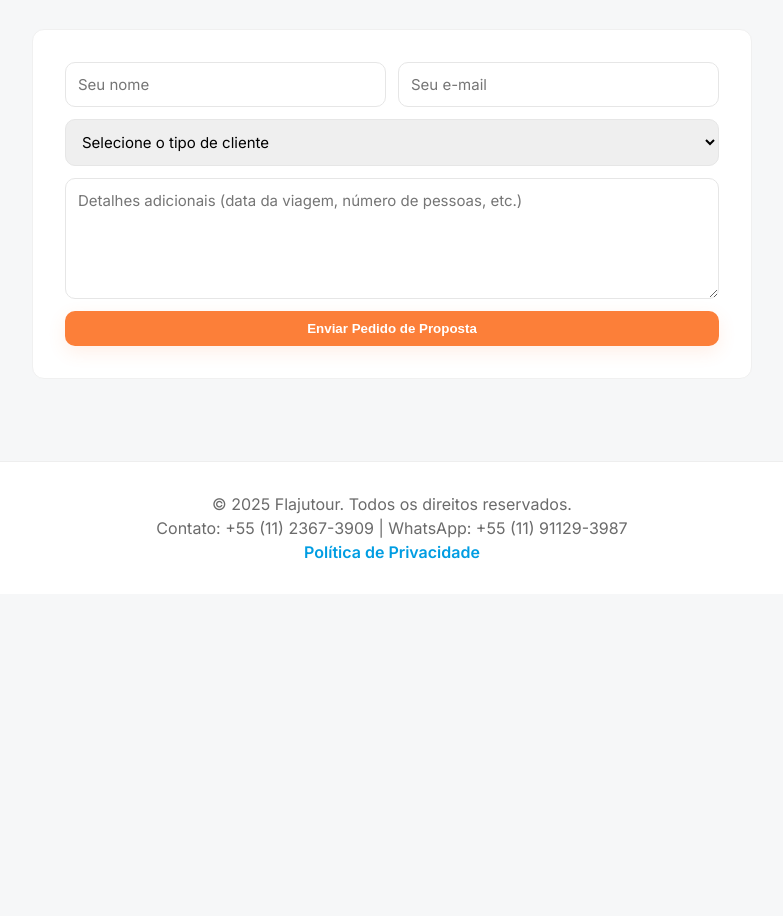
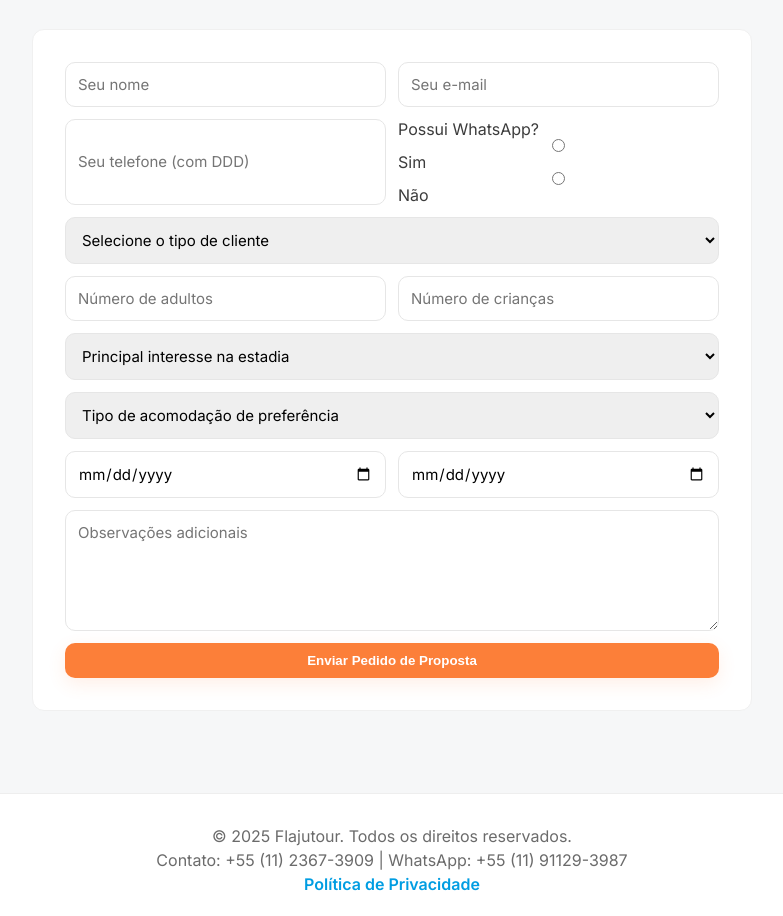
Before and after one commit to sanches-jc/flajutour-website, a plain HTML site: page index.html in a window 1280 px wide. Shown: the part 1679-2595 px from the top of the page, without its empty margins (248-1031 px from the left). Before the commit the page ends 2273 px from the top, so only its background shows below. Drawn offline with nearby package versions, Linux system fonts and the light colour scheme; no server answers.

Commit message:
corrigindo formulario

```diff
--- a/index.html
+++ b/index.html
@@ -97,12 +97,42 @@
     <input type="text" name="nome" data-translate="formName" placeholder="Seu nome" required>
     <input type="email" name="email" data-translate="formEmail" placeholder="Seu e-mail" required>
   </div>
+  <div class="form-grid">
+    <input type="tel" name="telefone" data-translate="formPhone" placeholder="Seu telefone (com DDD)" required>
+    <div class="field-group">
+      <label data-translate="hasWhatsappLabel">Possui WhatsApp?</label>
+      <div class="radio-group">
+        <label><input type="radio" name="whatsapp" value="sim" data-translate="whatsappYes" required> Sim</label>
+        <label><input type="radio" name="whatsapp" value="nao" data-translate="whatsappNo"> Não</label>
+      </div>
+    </div>
+  </div>
   <select name="cliente" data-translate="formClientType" required>
     <option value="" data-translate="selectClientType">Selecione o tipo de cliente</option>
     <option value="pf" data-translate="pf">Pessoa Física</option>
     <option value="pj" data-translate="pj">Empresa</option>
   </select>
-        <textarea name="mensagem" data-translate="formMessage" placeholder="Detalhes adicionais (data da viagem, número de pessoas, etc.)" rows="5"></textarea>
+  <div class="form-grid">
+    <input type="number" name="adultos" placeholder="Número de adultos" min="1" required>
+    <input type="number" name="criancas" placeholder="Número de crianças" min="0">
+  </div>
+  <select name="interesse" required>
+    <option value="">Principal interesse na estadia</option>
+    <option value="trabalho">Trabalho</option>
+    <option value="diversao">Diversão</option>
+    <option value="tratamento-saude">Tratamento de Saúde</option>
+  </select>
+  <select name="acomodacao" required>
+    <option value="">Tipo de acomodação de preferência</option>
+    <option value="hotel">Hotel</option>
+    <option value="flat">Flat</option>
+    <option value="airbnb">Airbnb</option>
+  </select>
+  <div class="form-grid">
+    <input type="date" name="chegada" required>
+    <input type="date" name="partida" required>
+  </div>
+  <textarea name="mensagem" data-translate="formMessage" placeholder="Observações adicionais" rows="5"></textarea>
   <button type="submit" class="btn-primary" data-translate="formSubmit">Enviar Pedido de Proposta</button>
 </form>
     </section>
```
Lines whose indentation alone changed are shown as unchanged.
